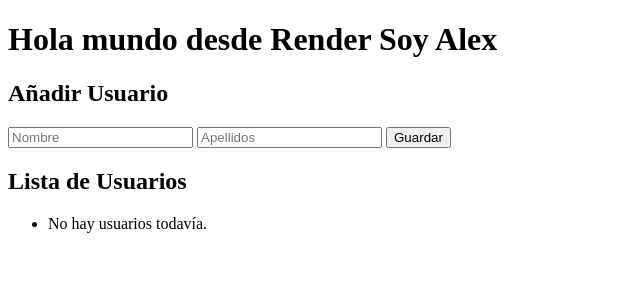
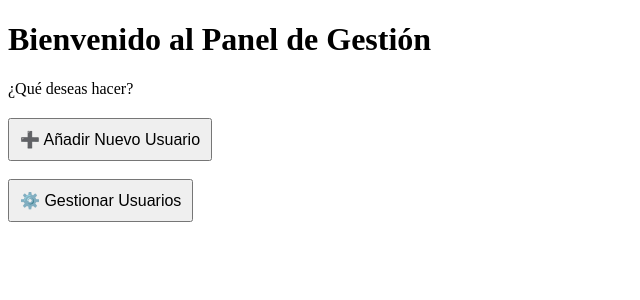
Before and after one commit to alex543224/mi_proyecto, a Flask app: page / in a window 1280 px wide. Shown: the top 300 px of the page, without its empty margins (0-640 px from the left). Run offline with Flask 3, Linux system fonts and the light colour scheme.

Commit message:
Changed index.html

```diff
--- a/templates/index.html
+++ b/templates/index.html
@@ -2,27 +2,20 @@
 <html lang="es">
 <head>
     <meta charset="UTF-8" />
-    <title>Hola Render Alex</title>
+    <title>Panel de Control - Alex</title>
 </head>
 <body>
-    <h1>Hola mundo desde Render Soy Alex</h1>
+    <h1>Bienvenido al Panel de Gestión</h1>
+    <p>¿Qué deseas hacer?</p>
 
-    <h2>Añadir Usuario</h2>
-    <!-- Este formulario envía los datos al servidor por el método POST -->
-    <form action="/" method="POST">
-        <input type="text" name="nombre" placeholder="Nombre" required>
-        <input type="text" name="apellidos" placeholder="Apellidos" required>
-        <button type="submit">Guardar</button>
-    </form>
-
-    <h2>Lista de Usuarios</h2>
-    <ul>
-        <!-- Esto es Jinja2, permite a Python inyectar código en el HTML -->
-        {% for usuario in usuarios %}
-            <li>{{ usuario.nombre }} {{ usuario.apellidos }}</li>
-        {% else %}
-            <li>No hay usuarios todavía.</li>
-        {% endfor %}
-    </ul>
+    <div style="margin-top: 20px;">
+        <a href="/add">
+            <button style="padding: 10px; font-size: 16px;">➕ Añadir Nuevo Usuario</button>
+        </a>
+        <br><br>
+        <a href="/manage">
+            <button style="padding: 10px; font-size: 16px;">⚙️ Gestionar Usuarios</button>
+        </a>
+    </div>
 </body>
 </html>
```
Also changed, not shown: instance/local.db (added).
